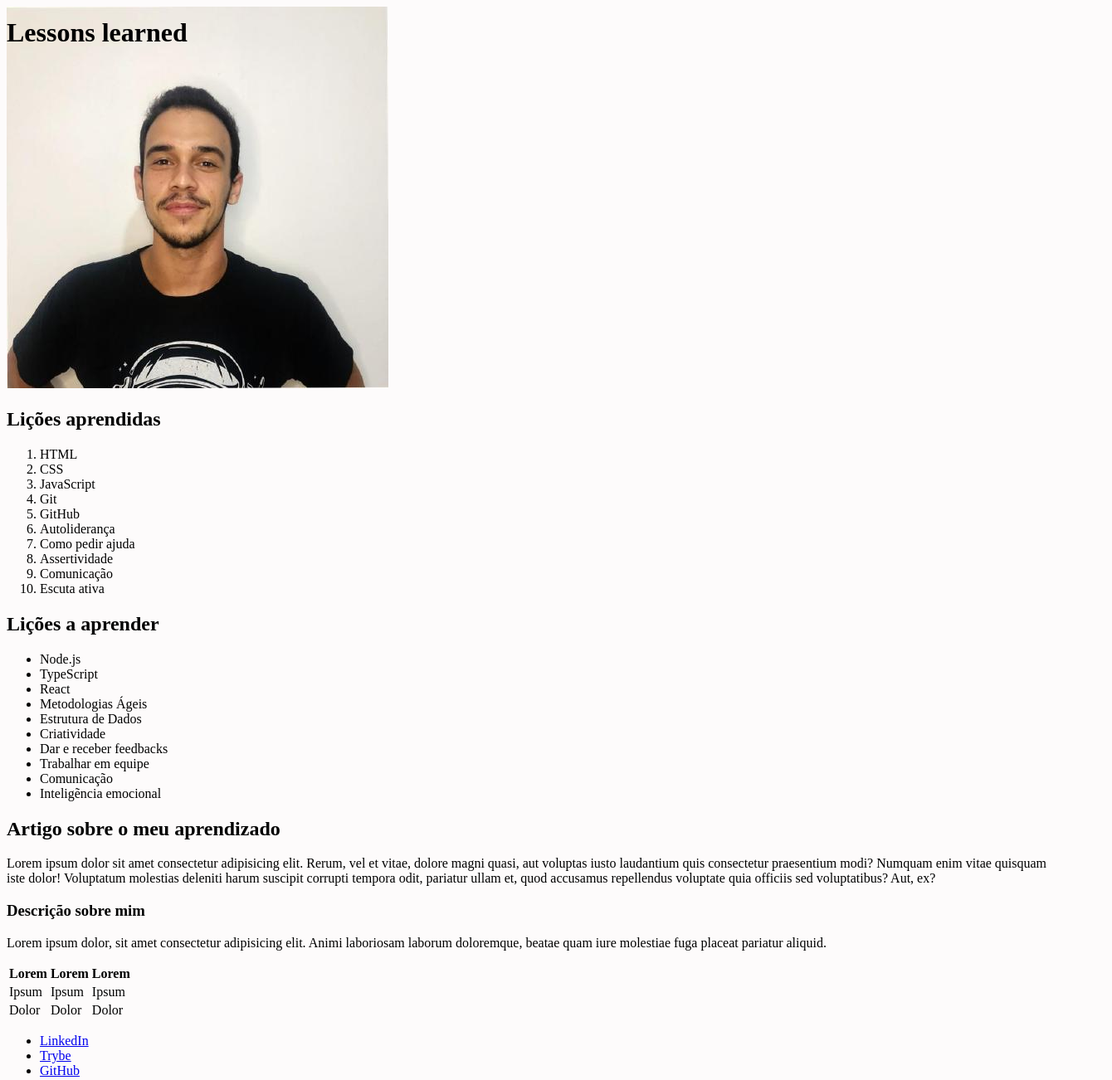
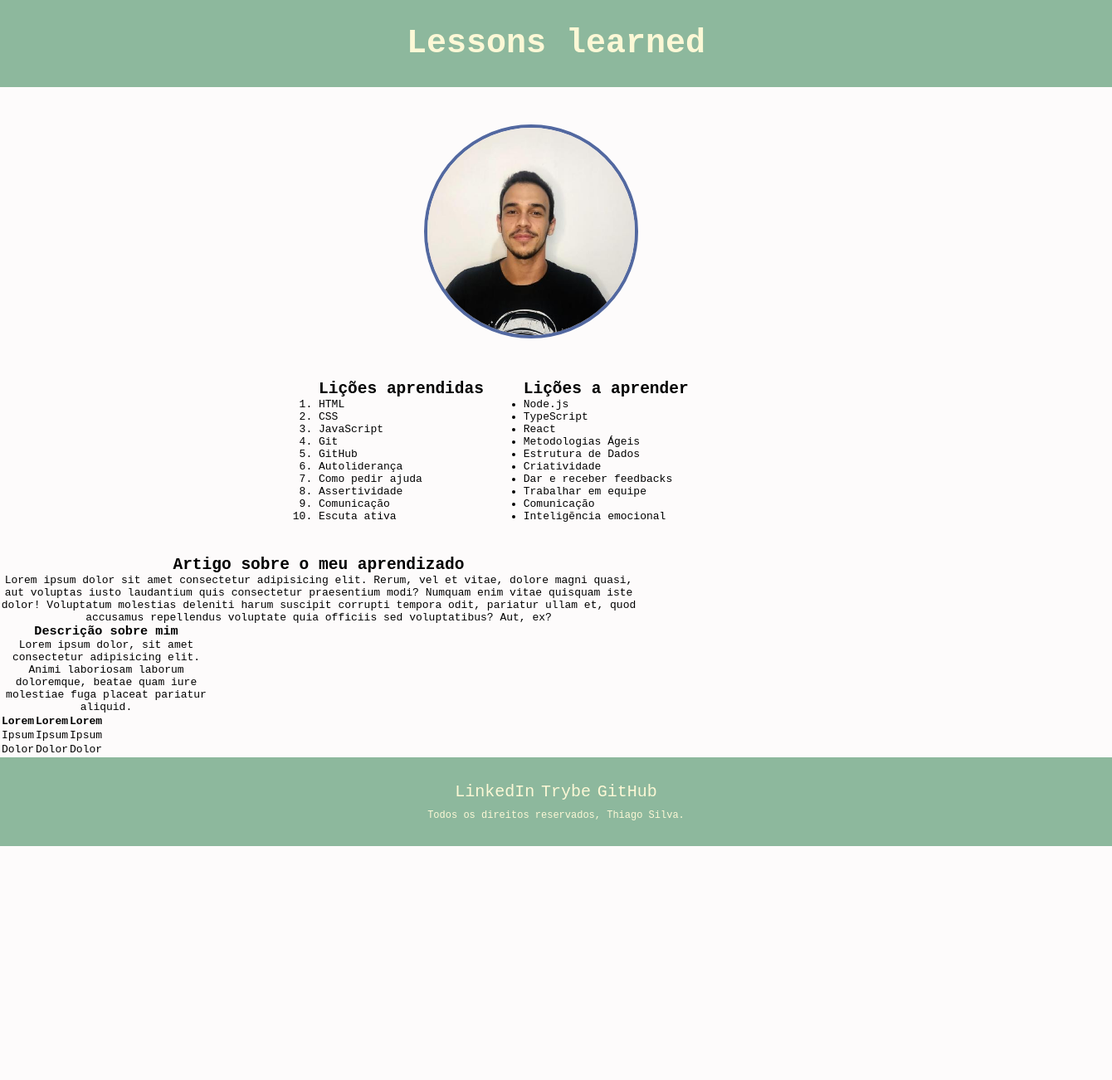
Before and after one commit to thiagosilva-tech/project-lessons-learned, a website: page index.html in a window 1280 px wide. Shown: the whole page at 83% size, 1340 px wide, since content can reach past the window. After the commit the page ends 1020 px from the top, so only its background shows below. Drawn offline with Linux system fonts and the light colour scheme.

Commit message:
feat: estilizando o site

```diff
--- a/index.html
+++ b/index.html
@@ -14,6 +14,7 @@
     <main>
         <img src="./imagem/foto.jpeg" alt="Minha foto" id="minha_foto">
 
+        <div id="listas">
             <div id="lista_ordenada">
                 <h2>Lições aprendidas</h2>
                 <ol id="licoes_aprendidas">
@@ -45,19 +46,21 @@
                     <li>Inteligẽncia emocional</li>
                 </ul>
             </div>
-        <article>
+        </div>
+
+        <article id="lado-esquerdo">
             <h2>Artigo sobre o meu aprendizado</h2>
             <p>
                 Lorem ipsum dolor sit amet consectetur adipisicing elit. Rerum, vel et vitae, dolore magni quasi, aut voluptas iusto laudantium quis consectetur praesentium modi? Numquam enim vitae quisquam iste dolor! Voluptatum molestias deleniti harum suscipit corrupti tempora odit, pariatur ullam et, quod accusamus repellendus voluptate quia officiis sed voluptatibus? Aut, ex?
             </p>
         </article>
-    </main>
-    <aside>
+        <aside id="lado-direito">
             <h3>Descrição sobre mim</h3>
             <p>
                 Lorem ipsum dolor, sit amet consectetur adipisicing elit. Animi laboriosam laborum doloremque, beatae quam iure molestiae fuga placeat pariatur aliquid.
             </p>
         </aside>
+    </main>
 
     <table>
         <tr>
@@ -76,13 +79,14 @@
             <td>Dolor</td>
         </tr>
     </table>
+
     <footer id="rodape">
         <ul>
-            <li><a target="_blank" href="https://www.linkedin.com/in/thiagosilva042/">LinkedIn</a></li>
-            <li><a target="_blank" href="https://www.betrybe.com/">Trybe</a></li>
-            <li><a target="_blank" href="https://github.com/ThiagoSilva042">GitHub</a></li>
+            <li class="links"><a  target="_blank" href="https://www.linkedin.com/in/thiagosilva042/">LinkedIn</a></li>
+            <li class="links"><a  target="_blank" href="https://www.betrybe.com/">Trybe</a></li>
+            <li class="links"><a  target="_blank" href="https://github.com/ThiagoSilva042">GitHub</a></li>
         </ul>
-        <p></p>
+        <p>Todos os direitos reservados, Thiago Silva.</p>
     </footer>
 </body>
 </html>
--- a/style.css
+++ b/style.css
@@ -1,3 +1,9 @@
+* {
+    margin: 0;
+    padding: 0;
+    font-family: monospace;
+}
+
 body {
     background-color: rgb(253, 251, 251);
 }
@@ -5,4 +11,80 @@ body {
 header {
     position: fixed;
     top: 0;
+    background-color: rgb(141 , 184 , 157);
+    width: 100%;
+    text-align: center;
+    padding: 30px;
 }
+
+#titulo {
+    font-size: 40px;
+    color: rgb(252, 248, 214);
+}
+
+img {
+    display: block;
+    margin: 150px auto 50px auto;
+    border: 4px solid rgb(82, 104, 160);
+    border-radius: 100%;
+    width: 250px;
+}
+
+#listas {
+    position: relative;
+    margin-left: 30%;
+    margin-right: 20%;
+    margin-bottom: 40px;
+}
+
+#lista_ordenada {
+    display: inline-block;
+    margin-right: 40px;
+}
+
+#lista_desordenada {
+    display: inline-block;
+}
+
+
+footer {
+    background-color: rgb(141 , 184 , 157);
+    width: 100%;
+    text-align: center;
+    padding: 30px;
+}
+
+.links {
+    list-style-type: none;
+    display: inline;
+}
+
+a {
+    color: rgb(252, 248, 214);
+    text-decoration: none;
+    font-size: 20px;
+}
+
+a:hover {
+    color: rgb(82, 104, 160);
+    text-decoration: none;
+    cursor: pointer;
+}
+
+footer p {
+    margin-top: 10px;
+    color: rgb(252, 248, 214);
+    font-size: 12px;
+}
+
+#lado-esquerdo {
+    position: relative;
+    width: 60%;
+    text-align: center;
+}
+
+#lado-direito {
+    position: relative;
+    width: 20%;
+    text-align: center;
+}
```
Lines whose indentation alone changed are shown as unchanged.
